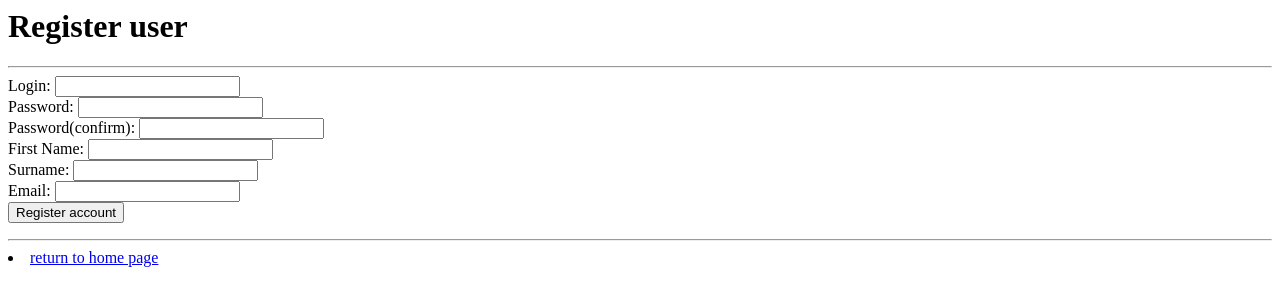
After one commit to msypetkowski/BD2Allegro, a Django app: page /register/ in a window 1280 px wide. The commit adds this page. Shown: the top 306 px of the page. Run offline with Django 3.2, Linux system fonts and the light colour scheme.

Commit message:
add register user functionality

```diff
--- a/Shop/urls.py
+++ b/Shop/urls.py
@@ -17,6 +17,7 @@ from django.conf.urls import url
 from django.contrib import admin
 
 from ShopApp.views import Index, OfferView, LoginView, LoginViewConfirm, LogoutView, AccountPanel
+from ShopApp.views import RegisterAccountView, RegisterAccountViewConfirm
 
 urlpatterns = [
     url(r'^admin/', admin.site.urls),
@@ -27,4 +28,7 @@ urlpatterns = [
     url(r'^offers/(?P<offerId>[0-99999]+)/$',
         OfferView.as_view(), name='transactionView'),
     url(r'^account/$', AccountPanel.as_view(), name='accountView'),
+    url(r'^register/$', RegisterAccountView.as_view(), name='registerAccountView'),
+    url(r'^registerConfirm/$', RegisterAccountViewConfirm.as_view(),
+        name='registerAccountViewConfirm'),
 ]
--- a/ShopApp/templates/loginView.html
+++ b/ShopApp/templates/loginView.html
@@ -1,6 +1,7 @@
 <h1> Log in: </h1>
 
- <form action="/loginConfirm/">
+<hr>
+<form action="/loginConfirm/">
   Login: <input type="text" name="login"><br>
   Password: <input type="password" name="passwd"><br>
   <input type="submit" value="Log In">
--- /dev/null
+++ b/ShopApp/templates/registerUser.html
@@ -0,0 +1,21 @@
+<h1> Register user</h1>
+
+<hr>
+<form action="/registerConfirm/">
+  Login: <input type="text" name="login"><br>
+  Password: <input type="password" name="passwd"><br>
+  Password(confirm): <input type="password" name="passwdConfirm"><br>
+  First Name: <input type="text" name="name"><br>
+  Surname: <input type="text" name="surname"><br>
+  Email: <input type="text" name="email"><br>
+  <input type="submit" value="Register account">
+</form>
+
+{% if invalidData %}
+<font color="red">
+    entered invalid offer data
+</font>
+{% endif %}
+
+<hr>
+<li><a href="/">return to home page</a></li>
--- a/ShopApp/views.py
+++ b/ShopApp/views.py
@@ -1,10 +1,11 @@
 from django.shortcuts import render
 from django.http import HttpResponse, Http404
 from django.template import loader
+from django.views import View
+from django.contrib.auth import authenticate, login, logout
+from django.db.utils import IntegrityError
 
-from django.views import View
 from .models import User, Offer, Offer
-from django.contrib.auth import authenticate, login, logout
 
 
 class Index(View):
@@ -105,11 +106,13 @@ class LoginViewConfirm(View):
             code = 'Logging in...'
             code += '<head>'
             code += '<meta http-equiv="refresh" content="0; url=/" />'
-            code += '/<head>'
+            code += '</head>'
             return HttpResponse(code)
         else:
             code = 'Wrong login'
+            code += '<head>'
             code += '<meta http-equiv="refresh" content="0; url=/login/?invalidLogin=true" />'
+            code += '</head>'
             return HttpResponse(code)
 
 
@@ -121,5 +124,55 @@ class LogoutView(View):
         code = 'Logging out...'
         code += '<head>'
         code += '<meta http-equiv="refresh" content="0; url=/" />'
-        code += '/<head>'
+        code += '</head>'
         return HttpResponse(code)
+
+
+class RegisterAccountView(View):
+
+    def get(self, request):
+        template = loader.get_template('registerUser.html')
+
+        invalidData = False
+        if ('invalidData' in request.GET.keys()
+                and request.GET['invalidData'] == 'true'):
+            invalidData = True
+        context = {
+            'invalidData': invalidData,
+        }
+        return HttpResponse(template.render(context, request))
+
+
+class RegisterAccountViewConfirm(View):
+
+    def get(self, request):
+
+        password = request.GET['passwd']
+        passwordConfirm = request.GET['passwdConfirm']
+        if password != passwordConfirm:
+            succeed = False
+        else:
+            try:
+                succeed = True
+                User.addUser(
+                    username=request.GET['login'],
+                    password=request.GET['passwd'],
+                    name=request.GET['name'],
+                    surname=request.GET['surname'],
+                    email=request.GET['email'],
+                )
+            except IntegrityError:
+                succeed = False
+
+        if succeed:
+            code = 'Creating user'
+            code += '<head>'
+            code += '<meta http-equiv="refresh" content="0; url=/" />'
+            code += '</head>'
+            return HttpResponse(code)
+        else:
+            code = 'Wrong data'
+            code += '<head>'
+            code += '<meta http-equiv="refresh" content="0; url=/register/?invalidData=true" />'
+            code += '</head>'
+            return HttpResponse(code)
```
Also changed, not shown: ShopApp/models.py (+15 -0 lines), ShopApp/templates/accountPanel.html (added, +20 -0 lines), ShopApp/templates/mainPageTemplate.html (+1 -12 lines).
